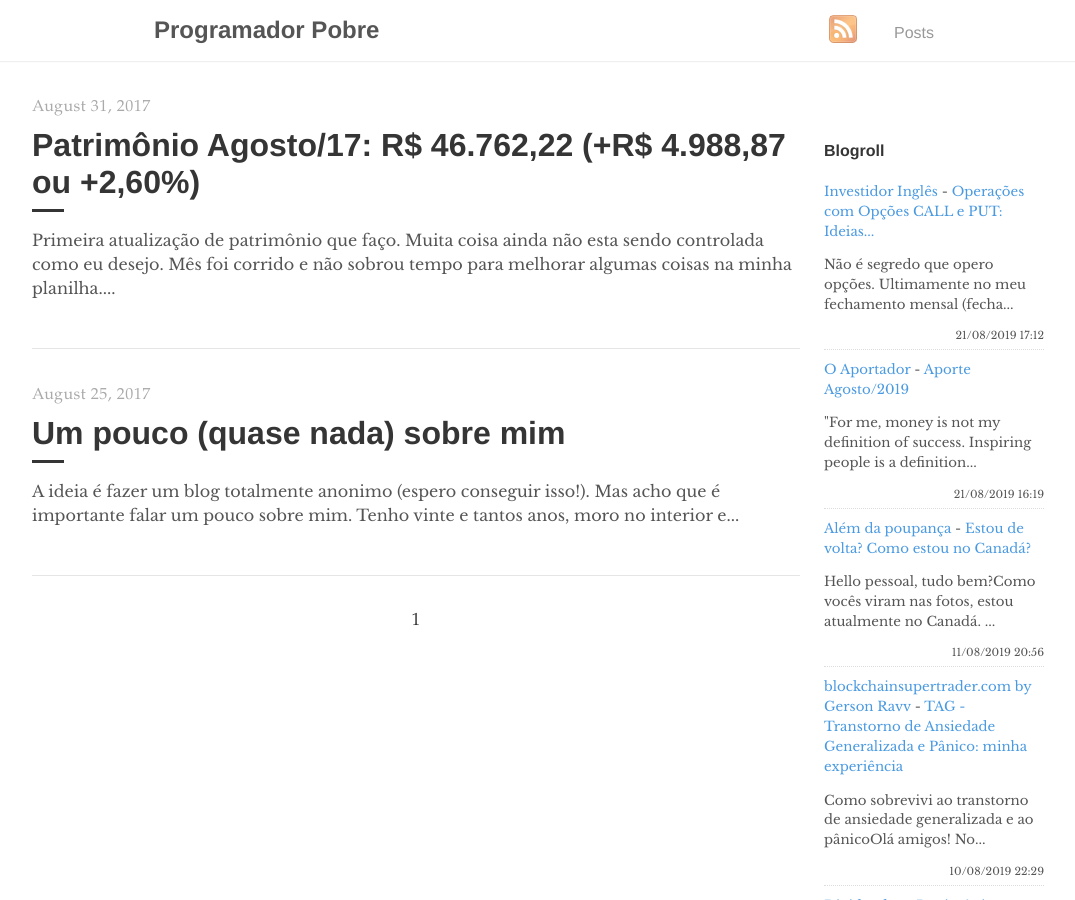
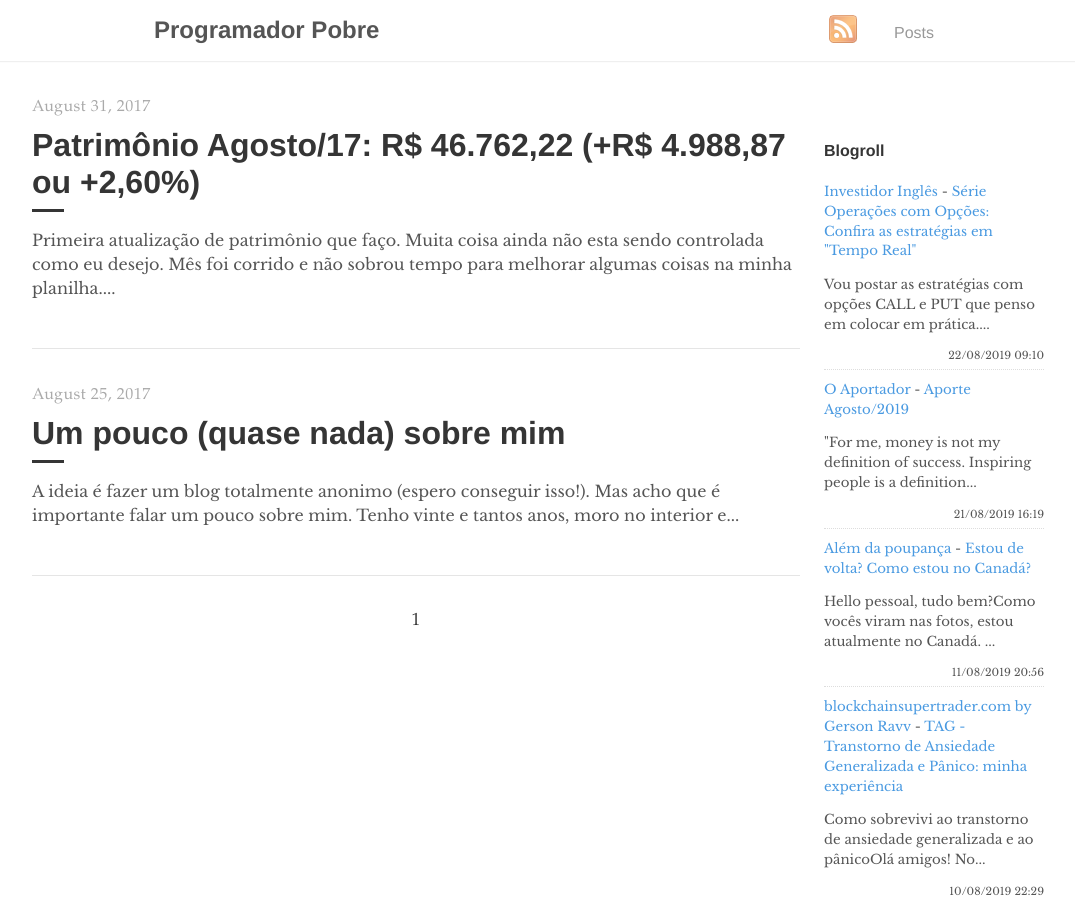
Before and after one commit to programadorpobre/programadorpobre.github.io, a Jekyll site: the page built from index.html, in a window 1280 px wide and 900 px high. Shown: the whole window, without its empty margins (96-1171 px from the left). Built offline with Jekyll 4.4.1, drawn with Linux system fonts in a browser that asks for light colours; the list of posts is cut into pages by our own code; comment, search, counter and statistics services are not loaded.

Commit message:
[ci skip] travis #747

```diff
--- a/_includes/feed-entries.html
+++ b/_includes/feed-entries.html
@@ -1,7 +1,7 @@
 <div class="feed-entry">
-    <a class="feed-entry-site-name" href="https://www.investidoringles.com/">Investidor Inglês</a> - <a class="feed-entry-title" href="https://www.investidoringles.com/2019/08/operacoes-opcoes-call-put-relatos.html">Operações com Opções CALL e PUT: Ideias...</a>
-    <p class="feed-entry-summary">Não é segredo que opero opções. Ultimamente no meu fechamento mensal&nbsp;(fecha...</p>
-    <time datetime="2019-08-21T17:12:00.000-03:00">21/08/2019 17:12</time>
+    <a class="feed-entry-site-name" href="https://www.investidoringles.com/">Investidor Inglês</a> - <a class="feed-entry-title" href="https://www.investidoringles.com/2019/08/serie-operacoes-com-opcoes.html">Série Operações com Opções: Confira as estratégias em "Tempo Real"</a>
+    <p class="feed-entry-summary">Vou postar as estratégias com opções CALL e PUT que penso em colocar em prática....</p>
+    <time datetime="2019-08-22T09:10:00.000-03:00">22/08/2019 09:10</time>
 </div>
 <div class="feed-entry">
     <a class="feed-entry-site-name" href="https://oaportadorfinanceiro.blogspot.com/">O Aportador</a> - <a class="feed-entry-title" href="https://oaportadorfinanceiro.blogspot.com/2019/08/aporte-agosto2019.html">Aporte Agosto/2019</a>
```
